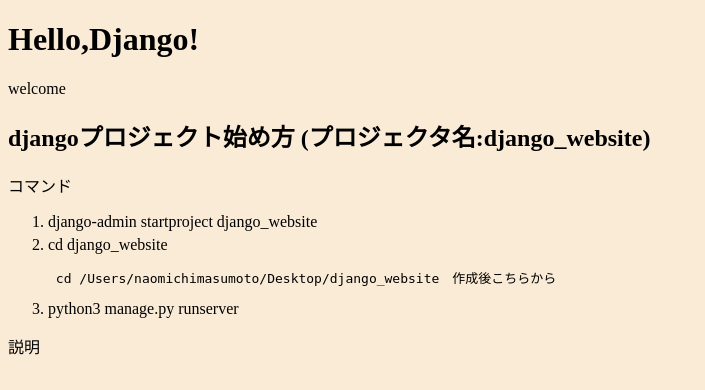
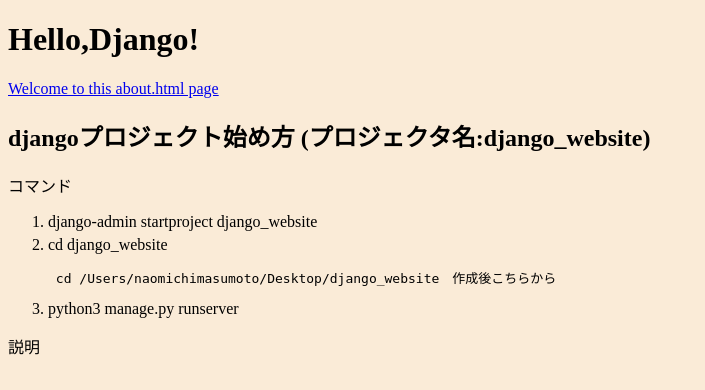
Before and after one commit to mich360/django_website, a Django app: page / in a window 1280 px wide. Shown: the top 390 px of the page, without its empty margins (0-705 px from the left). Run offline with Django 3.2, Linux system fonts and the light colour scheme.

Commit message:
Add index.html
index.htmlにリンク追加

```diff
--- a/website/templates/index.html
+++ b/website/templates/index.html
@@ -11,7 +11,7 @@
 
 
 <h1>Hello,Django!</h1>
-<p>welcome</p>
+<p><a href="about.html">Welcome to this about.html page</a></p>
 <h2>djangoプロジェクト始め方 (プロジェクタ名:django_website)</h2>
 コマンド
 <ol>
```
